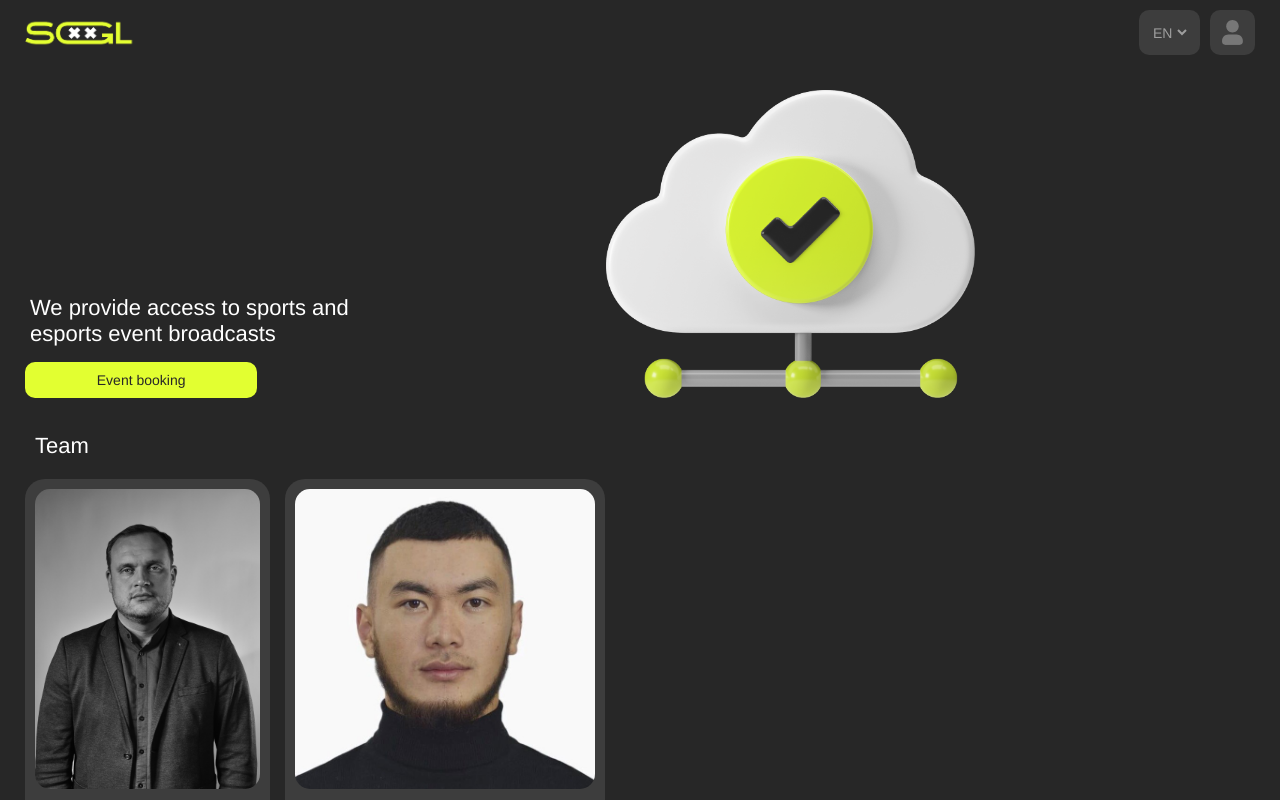
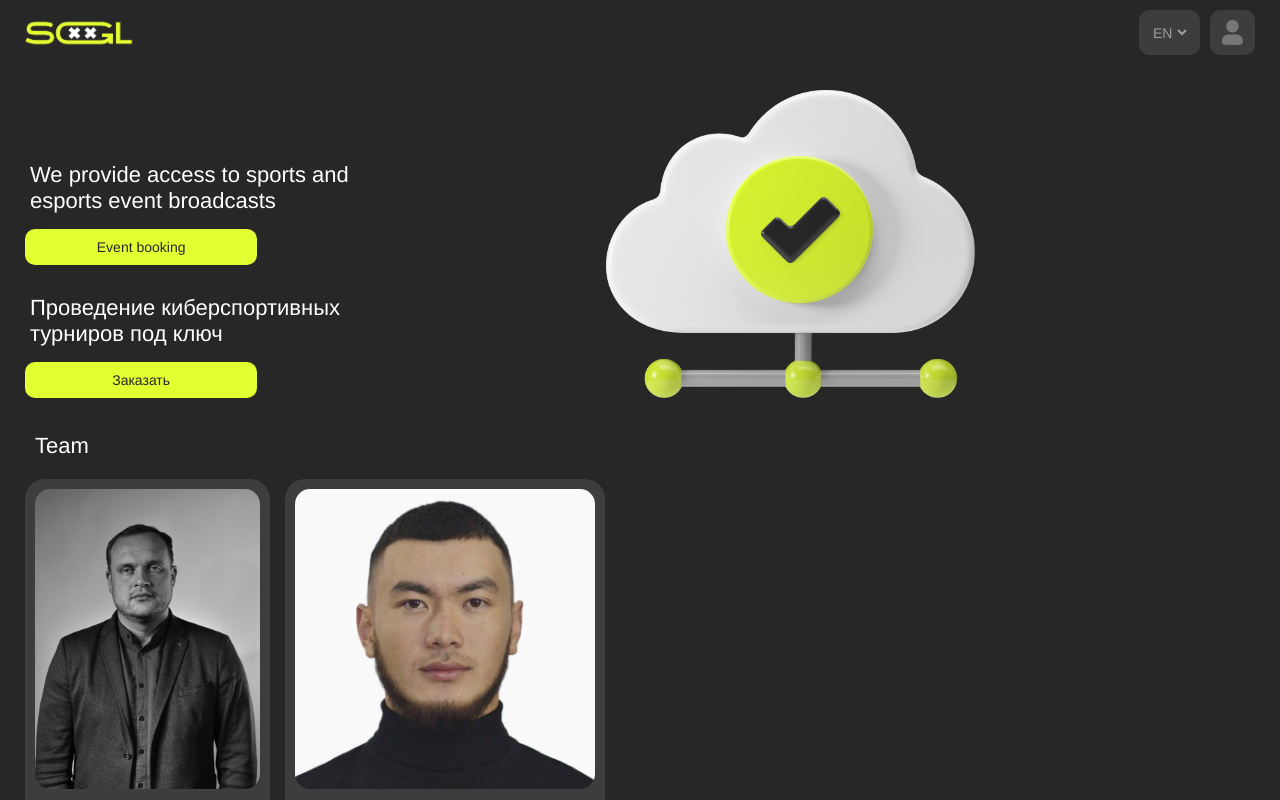
Before and after one commit to bersen3v/sgl-rights, a Next.js app: page /home in a window 1280 px wide. Built offline with nearby package versions, Linux system fonts and the light colour scheme.

Commit message:
встреча

```diff
--- a/src/app/home/components/homeSearchButton.tsx
+++ b/src/app/home/components/homeSearchButton.tsx
@@ -4,8 +4,10 @@ import { useIntl } from "react-intl";
 
 export default function HomeSearchButton({
   isMobile = false,
+  messageId,
 }: {
   isMobile?: boolean;
+  messageId: string;
 }) {
   const intl = useIntl();
   const router = useRouter();
@@ -15,7 +17,7 @@ export default function HomeSearchButton({
         onClick={() => {
           router.push("/search");
         }}
-        label={intl.formatMessage({ id: "bookingEvents" })}
+        label={intl.formatMessage({ id: messageId })}
       ></CustomButton>
     </div>
   );
--- a/src/app/home/components/mainHomeText.tsx
+++ b/src/app/home/components/mainHomeText.tsx
@@ -4,8 +4,10 @@ import { useIntl } from "react-intl";
 
 export default function MainHomeText({
   isMobile = false,
+  messageId,
 }: {
   isMobile?: boolean;
+  messageId: string;
 }) {
   const intl = useIntl();
   return (
@@ -16,7 +18,7 @@ export default function MainHomeText({
           width: isMobile ? "100%" : "60%",
         }}
       >
-        {intl.formatMessage({ id: "mainTitle" })}
+        {intl.formatMessage({ id: messageId })}
       </h1>
     </div>
   );
--- a/src/app/home/components/partners.tsx
+++ b/src/app/home/components/partners.tsx
@@ -17,6 +17,7 @@ export default function Partners({ isMobile = false }: { isMobile?: boolean }) {
           display: "flex",
           flexDirection: isMobile ? "column" : "row",
           gap: MySpacing.s15,
+          maxWidth: !isMobile ? "50%" : "100%",
         }}
       >
         <Player
--- a/src/app/home/views/desktopHomeView.tsx
+++ b/src/app/home/views/desktopHomeView.tsx
@@ -24,12 +24,31 @@ export default function DesktopHomeView() {
           <div
             style={{
               display: "flex",
-              gap: MySpacing.s10,
+              gap: MySpacing.s25,
               flexDirection: "column",
             }}
           >
-            <MainHomeText></MainHomeText>
-            <HomeSearchButton></HomeSearchButton>
+            <div
+              style={{
+                display: "flex",
+                gap: MySpacing.s10,
+                flexDirection: "column",
+              }}
+            >
+              <MainHomeText messageId="mainTitle"></MainHomeText>
+              <HomeSearchButton messageId={"bookingEvents"}></HomeSearchButton>
+            </div>
+
+            <div
+              style={{
+                display: "flex",
+                gap: MySpacing.s10,
+                flexDirection: "column",
+              }}
+            >
+              <MainHomeText messageId="secondTitle"></MainHomeText>
+              <HomeSearchButton messageId="secondMainButton"></HomeSearchButton>
+            </div>
           </div>
 
           <MainHomePhoto></MainHomePhoto>
--- a/src/app/home/views/mobileHomeView.tsx
+++ b/src/app/home/views/mobileHomeView.tsx
@@ -21,8 +21,32 @@ export default function MobileHomeView() {
       <div
         style={{ display: "flex", gap: MySpacing.s15, flexDirection: "column" }}
       >
-        <MainHomeText isMobile></MainHomeText>
-        <HomeSearchButton isMobile></HomeSearchButton>
+        <div
+          style={{
+            display: "flex",
+            gap: MySpacing.s15,
+            flexDirection: "column",
+          }}
+        >
+          <MainHomeText isMobile messageId={"mainTitle"}></MainHomeText>
+          <HomeSearchButton
+            isMobile
+            messageId={"bookingEvents"}
+          ></HomeSearchButton>
+        </div>
+        <div
+          style={{
+            display: "flex",
+            gap: MySpacing.s15,
+            flexDirection: "column",
+          }}
+        >
+          <MainHomeText isMobile messageId={"secondTitle"}></MainHomeText>
+          <HomeSearchButton
+            isMobile
+            messageId={"secondMainButton"}
+          ></HomeSearchButton>
+        </div>
       </div>
       <Players isMobile></Players>
       <Partners></Partners>
--- a/src/app/user/[id]/userPageView.tsx
+++ b/src/app/user/[id]/userPageView.tsx
@@ -34,7 +34,6 @@ export default function UserPageView({ userId }: { userId: string }) {
           )}
         </div>
       )}
-      <CustomFooter></CustomFooter>
     </div>
   );
 }
--- a/src/app/user/[id]/views/userPageDesktopView.tsx
+++ b/src/app/user/[id]/views/userPageDesktopView.tsx
@@ -9,6 +9,7 @@ import { useRouter } from "next/navigation";
 import CustomBackButton from "@/shared/widgets/customBackButton/customBackButton";
 import useRequest from "@/shared/network/hooks/useRequest";
 import { userApiManager } from "@/entities/user/api/userApiManager";
+import CustomFooter from "@/shared/widgets/customFooter/customFooter";
 
 export default function UserPageDesktopView({ user }: { user: User }) {
   const router = useRouter();
@@ -34,6 +35,7 @@ export default function UserPageDesktopView({ user }: { user: User }) {
       </div>
       <UserInfo user={user}></UserInfo>
       <UserEvents userId={user.id}></UserEvents>
+      {/* <CustomFooter></CustomFooter> */}
     </div>
   );
 }
--- a/src/app/user/[id]/views/userPageMobileView.tsx
+++ b/src/app/user/[id]/views/userPageMobileView.tsx
@@ -3,6 +3,7 @@ import UserInfo from "../components/userInfo/userInfo";
 import UserEvents from "../components/userInfo/userEvents";
 import CustomBackButton from "@/shared/widgets/customBackButton/customBackButton";
 import { MySpacing } from "@/shared/styles";
+import CustomFooter from "@/shared/widgets/customFooter/customFooter";
 
 export default function UserPageMobileView({ user }: { user: User }) {
   return (
@@ -12,6 +13,7 @@ export default function UserPageMobileView({ user }: { user: User }) {
       <CustomBackButton></CustomBackButton>
       <UserInfo user={user} isMobile></UserInfo>
       <UserEvents userId={user.id} isMobile></UserEvents>
+      {/* <CustomFooter></CustomFooter> */}
     </div>
   );
 }
--- a/src/i18n/messges.js
+++ b/src/i18n/messges.js
@@ -13,6 +13,8 @@ export const messages = {
     astana_hub: "Astana Hub",
     acselerator: "Accelerator",
     allOurProjects: "Другие наши проекты",
+    secondTitle: "Проведение киберспортивных турниров под ключ",
+    secondMainButton: "Заказать",
 
     // main
     search: "Search",
@@ -72,6 +74,8 @@ export const messages = {
     astana_hub: "Астана Хаб",
     acselerator: "Акселератор",
     allOurProjects: "All Our Projects",
+    secondTitle: "Проведение киберспортивных турниров под ключ",
+    secondMainButton: "Заказать",
 
     // главная
     search: "Поиск",
@@ -130,6 +134,8 @@ export const messages = {
     astana_hub: "Astana Hub",
     acselerator: "Акселератор",
     allOurProjects: "Другие наши проекты",
+    secondTitle: "Проведение киберспортивных турниров под ключ",
+    secondMainButton: "Заказать",
 
     // main
     search: "Іздеу",
--- a/src/shared/network/config/baseUrl.ts
+++ b/src/shared/network/config/baseUrl.ts
@@ -1,3 +1,3 @@
-// export const baseUrl = "http://localhost:8090";
+export const baseUrl = "http://localhost:8090";
 // export const baseUrl = "https://sgl-rights-go-backend-1.onrender.com";
-export const baseUrl = "https://sgl-rights-go-backend-zeg8.onrender.com";
+// export const baseUrl = "https://sgl-rights-go-backend-zeg8.onrender.com";
--- a/src/shared/widgets/customFooter/customFooter.tsx
+++ b/src/shared/widgets/customFooter/customFooter.tsx
@@ -73,6 +73,29 @@ export default function CustomFooter() {
           </h3>
         </div>
       </div>
+
+      <div
+        style={{
+          display: "flex",
+          flexDirection: "column",
+          gap: MySpacing.s10,
+        }}
+      >
+        <div style={{ display: "flex", gap: MySpacing.s25 }}>
+          <a
+            href="https://docs.google.com/document/d/12GS2MhX9W10NZEq4fHowaPbZTXxwFR7KckBE07AM7eg/edit?usp=sharing"
+            style={{ ...MyTypography.Helvetica16Normal }}
+          >
+            Политика конфиденциальности
+          </a>
+          <a
+            href="https://docs.google.com/document/d/18DgUURJ6y60Ui4jy2Lyre3k6WEhzAKyy9GlBPmUWmVA/edit?usp=sharing"
+            style={{ ...MyTypography.Helvetica16Normal }}
+          >
+            Пользовательское соглашение
+          </a>
+        </div>
+      </div>
     </div>
   );
 }
```
Also changed, not shown: src/app/adminhome/manageSales/components/allSalesScroll.tsx (+4 -3 lines).
